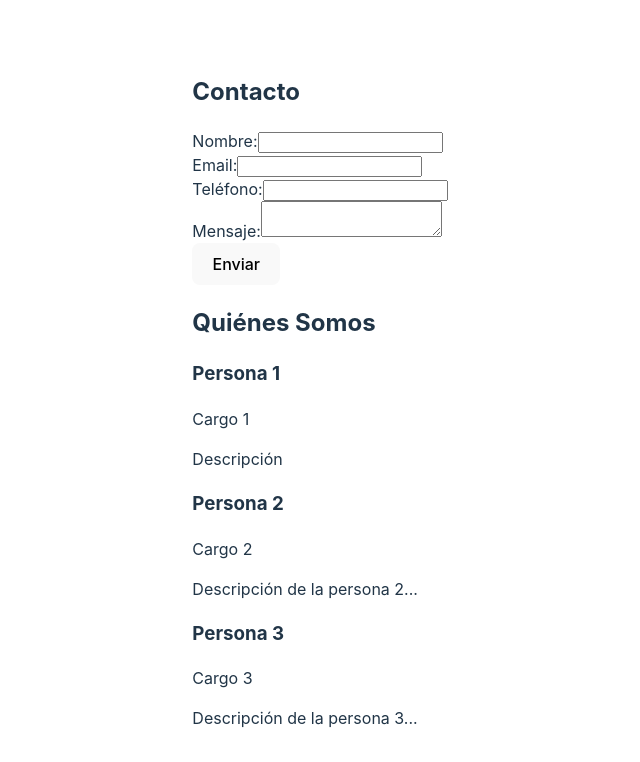
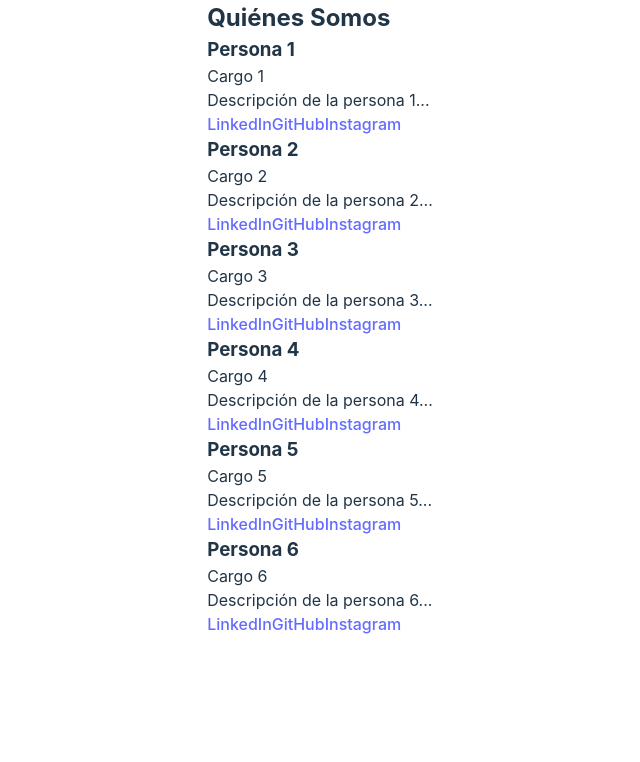
Before and after one commit to leandrogarcia1/trabajoFinal-grupo5, a React (Vite) app: page / in a window 1280 px wide. Shown: the top 762 px of the page, without its empty margins (320-960 px from the left). Built offline with nearby package versions, Linux system fonts and the light colour scheme.

Commit message:
modificando datos y definiendo paleta de colores

```diff
--- a/src/App.jsx
+++ b/src/App.jsx
@@ -9,10 +9,10 @@ function App() {
   return (
     <>
       <div>
-        <a href="https://vitejs.dev" target="_blank">
+        <a href="https://vitejs.dev" target="_blank" rel="noopener noreferrer">
           <img src={viteLogo} className="logo" alt="Vite logo" />
         </a>
-        <a href="https://react.dev" target="_blank">
+        <a href="https://react.dev" target="_blank" rel="noopener noreferrer">
           <img src={reactLogo} className="logo react" alt="React logo" />
         </a>
       </div>
--- a/src/assets/componentes/formContacto/FormContacto.jsx
+++ b/src/assets/componentes/formContacto/FormContacto.jsx
@@ -1,11 +1,13 @@
 import React, { useState } from "react";
+import './styleFormContacto.css'
 
 const Contacto = () => {
     const [formData, setFormData] = useState({
-        name: "",
+        nombre: "",
+        apellido: "",
         email: "",
-        phone: "",
-        message: "",
+        telefono: "",
+        mensaje: "",
 });
 
 const handleChange = (e) => {
@@ -22,10 +24,11 @@ const handleSubmit = (e) => {
     console.log("Form data:", formData);
     // reiniciamos el formulario.
     setFormData({
-        name: "",
+        nombre: "",
+        apellido: "",
         email: "",
-        phone: "",
-        message: "",
+        telefono: "",
+        mensaje: "",
     });
 };
 
@@ -34,18 +37,29 @@ return (
     <h2>Contacto</h2>
     <form onSubmit={handleSubmit}>
         <div>
-            <label htmlFor="name">Nombre:</label>
+            <label htmlFor="nombre">Nombre: </label>
             <input
                 type="text"
-                id="name"
-                name="name"
-                value={formData.name}
+                id="nombre"
+                name="nombre"
+                value={formData.nombre}
                 onChange={handleChange}
                 required
             />
         </div>
         <div>
-            <label htmlFor="email">Email:</label>
+            <label htmlFor="apellido">Apellido: </label>
+            <input
+                type="text"
+                id="apellido"
+                name="apellido"
+                value={formData.apellido}
+                onChange={handleChange}
+                required
+            />
+        </div>
+        <div>
+            <label htmlFor="email">Email: </label>
             <input
                 type="email"
                 id="email"
@@ -56,22 +70,22 @@ return (
         />
         </div>
         <div>
-            <label htmlFor="phone">Teléfono:</label>
+            <label htmlFor="telefono">Teléfono: </label>
             <input
                 type="tel"
                 id="phone"
                 name="phone"
-                value={formData.phone}
+                value={formData.telefono}
                 onChange={handleChange}
                 required
             />
         </div>
         <div>
-            <label htmlFor="message">Mensaje:</label>
+            <label htmlFor="mensaje">Mensaje: </label>
             <textarea
-                id="message"
-                name="message"
-                value={formData.message}
+                id="mensaje"
+                name="mensaje"
+                value={formData.mensaje}
                 onChange={handleChange}
                 required
             />
--- a/src/assets/componentes/formContacto/styleFormContacto.css
+++ b/src/assets/componentes/formContacto/styleFormContacto.css
@@ -0,0 +1,13 @@
+*{
+    margin: 0;
+    padding: 0;
+    box-sizing: border-box;
+}
+
+:root{
+    --primer-color: #997A74;
+    --segundo-color: #A37C86;
+    --tercer-color: #BB72BC;
+    --cuarto-color: #2C51BB;
+    --quinto-color: #787499;
+}
--- a/src/assets/paginas/nosotros/Nosotros.jsx
+++ b/src/assets/paginas/nosotros/Nosotros.jsx
@@ -1,4 +1,4 @@
-import React from 'react';
+//import React from 'react';
 import './styleNosotros.css';
 
 const data = [
@@ -6,23 +6,57 @@ const data = [
     id: 1,
     name: "Persona 1",
     position: "Cargo 1",
-    description: "Descripción",
-    linkedin: "",
-    github: "",
+    description: "Descripción de la persona 1...",
+    linkedin: "https://www.linkedin.com/in/persona1/",
+    github: "https://github.com/persona1",
+    instagram: "",
 },
 {
     id: 2,
     name: "Persona 2",
     position: "Cargo 2",
     description: "Descripción de la persona 2...",
+    linkedin: "https://www.linkedin.com/in/persona2/",
+    github: "https://github.com/persona2",
+    instagram: "",
 },
 {
     id: 3,
     name: "Persona 3",
     position: "Cargo 3",
     description: "Descripción de la persona 3...",
+    linkedin: "https://www.linkedin.com/in/persona3/",
+    github: "https://github.com/persona3",
+    instagram: "",
 },
-  // Agregar datos para las otras personas aquí...
+{
+    id: 4,
+    name: "Persona 4",
+    position: "Cargo 4",
+    description: "Descripción de la persona 4...",
+    linkedin: "https://www.linkedin.com/in/persona3/",
+    github: "https://github.com/persona3",
+    instagram: "",
+},
+{
+    id: 5,
+    name: "Persona 5",
+    position: "Cargo 5",
+    description: "Descripción de la persona 5...",
+    linkedin: "https://www.linkedin.com/in/persona3/",
+    github: "https://github.com/persona3",
+    instagram: "",
+},
+{
+    id: 6,
+    name: "Persona 6",
+    position: "Cargo 6",
+    description: "Descripción de la persona 6...",
+    linkedin: "https://www.linkedin.com/in/persona3/",
+    github: "https://github.com/persona3",
+    instagram: "",
+},
+
 ];
 
 const QuienesSomos = () => {
@@ -35,6 +69,17 @@ return (
                     <h3>{person.name}</h3>
                     <p>{person.position}</p>
                     <p>{person.description}</p>
+                    <div className="links">
+                        <a href={person.linkedin} target="_blank" rel="noopener noreferrer">
+                        LinkedIn
+                        </a>
+                        <a href={person.github} target="_blank" rel="noopener noreferrer">
+                        GitHub
+                        </a>
+                        <a href={person.instagram} target="_blank" rel="noopener noreferrer">
+                        Instagram
+                        </a>
+                    </div>
                 </div>
         ))}
             </div>
--- a/src/assets/paginas/nosotros/styleNosotros.css
+++ b/src/assets/paginas/nosotros/styleNosotros.css
@@ -0,0 +1,13 @@
+*{
+    margin: 0;
+    padding: 0;
+    box-sizing: border-box;
+}
+
+:root{
+    --primer-color: #997A74;
+    --segundo-color: #A37C86;
+    --tercer-color: #BB72BC;
+    --cuarto-color: #2C51BB;
+    --quinto-color: #787499;
+}
--- a/src/index.css
+++ b/src/index.css
@@ -26,10 +26,9 @@ a:hover {
 body {
   margin: 0;
   display: flex;
+  flex-wrap: wrap;
   place-items: center;
   justify-content: center;
-  min-width: 320px;
-  min-height: 100vh;
 }
 
 h1 {
--- a/src/main.jsx
+++ b/src/main.jsx
@@ -1,14 +1,14 @@
 import React from 'react'
 import ReactDOM from 'react-dom/client'
-//import App from './App.jsx' <App />
-import Contacto from './assets/componentes/formContacto/FormContacto.jsx'
+//import App from './App.jsx'     <App />
+//import Contacto from './assets/componentes/formContacto/FormContacto.jsx' <Contacto />
 import QuienesSomos from './assets/paginas/nosotros/Nosotros.jsx'
 import './index.css'
 
 ReactDOM.createRoot(document.getElementById('root')).render(
   <React.StrictMode>
 
-    <Contacto />
     <QuienesSomos />
+
   </React.StrictMode>,
 )
```
Lines whose indentation alone changed are shown as unchanged.
